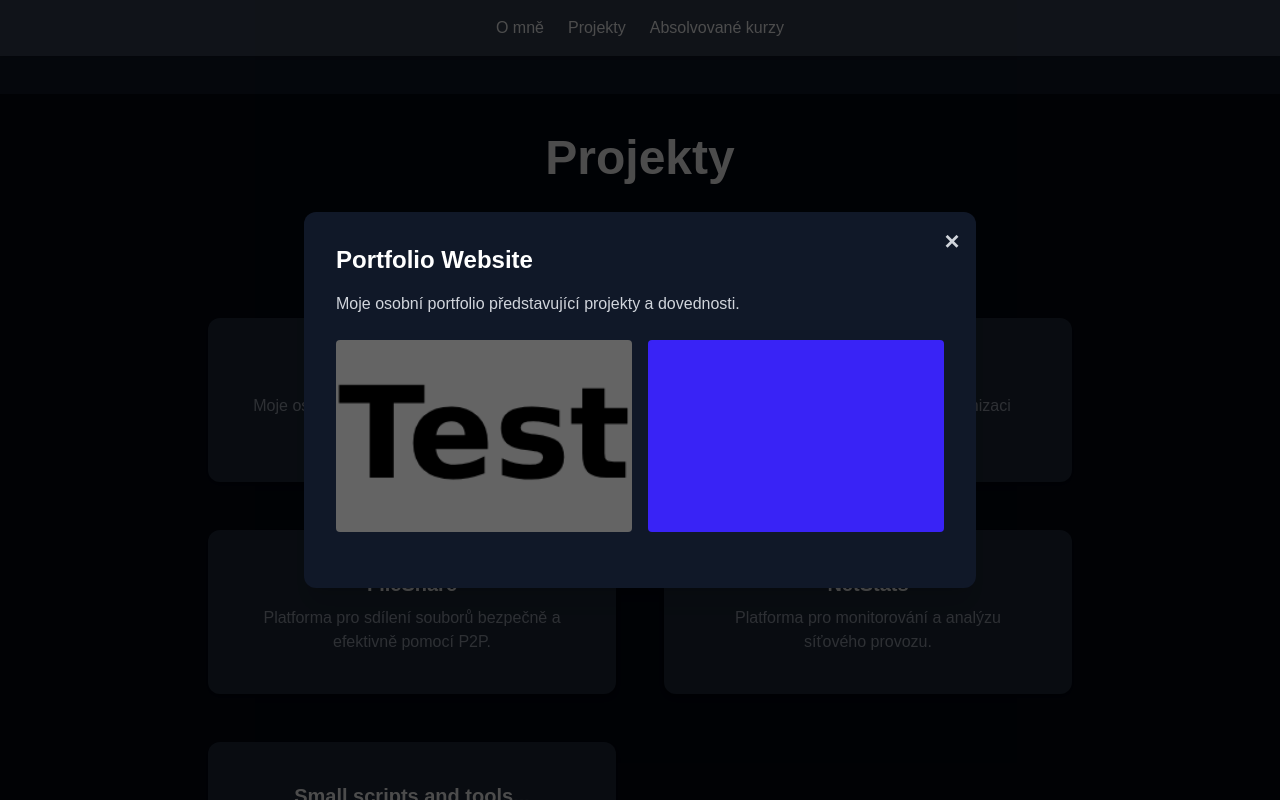
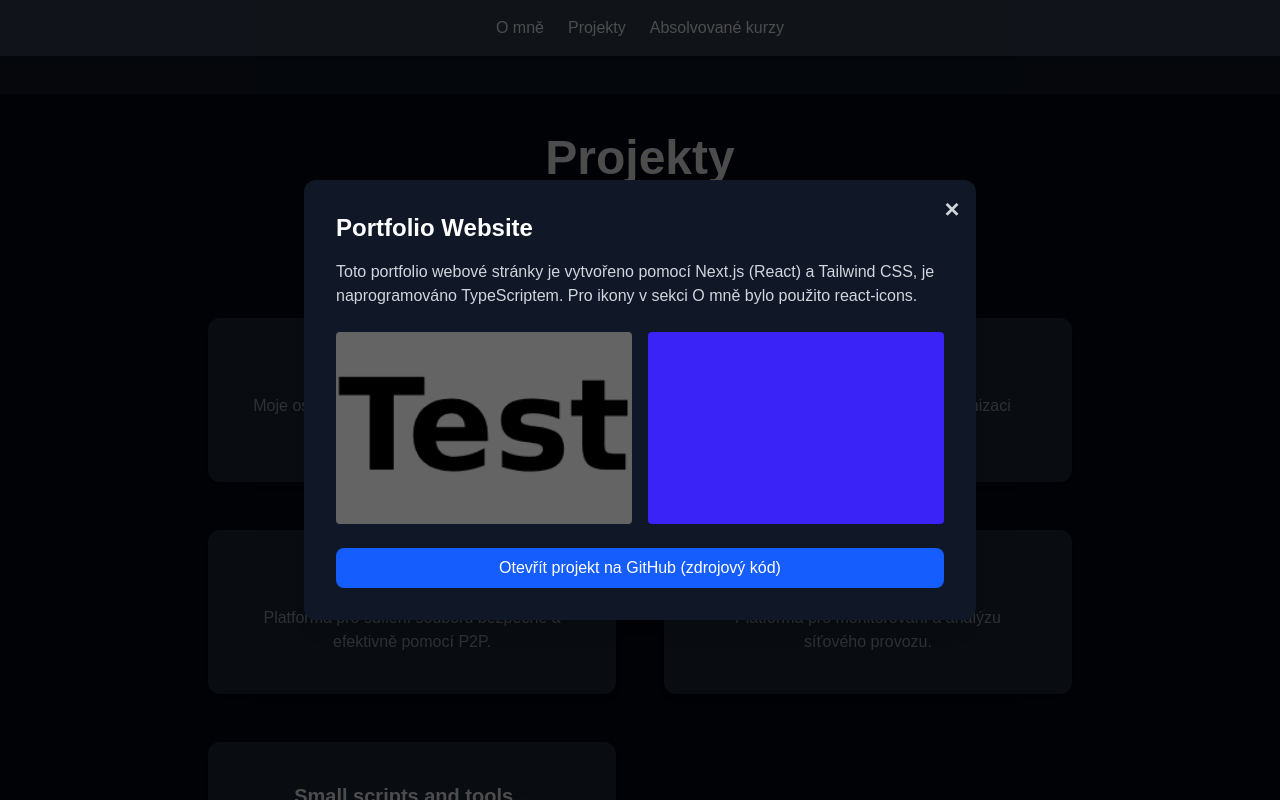
Before and after one commit to vana-jakub/portfolio, a Next.js app: page / in a window 1280 px wide. Both pictures are taken after a click on the button 412 px from the left and 1314 px from the top of the page. Shown: the part 914-1714 px from the top of the page. Built offline with nearby package versions, Linux system fonts and the light colour scheme.

Commit message:
Added detailed description for projects, added button links for projects

```diff
--- a/app/sections/projects.tsx
+++ b/app/sections/projects.tsx
@@ -6,7 +6,9 @@ const ProjectsSection = () => {
     const [openProject, setOpenProject] = useState<{
         title: string;
         description: string;
+        detailedDescription: string;
         images: string[];
+        link: string;
     } | null>(null);
 
     const [selectedImage, setSelectedImage] = useState<string | null>(null);
@@ -23,27 +25,42 @@ const ProjectsSection = () => {
         {
             title: "Portfolio Website",
             description: "Moje osobní portfolio představující projekty a dovednosti.",
+            detailedDescription:
+            "Toto portfolio webové stránky je vytvořeno pomocí Next.js (React) a Tailwind CSS, je naprogramováno TypeScriptem. Pro ikony v sekci O mně bylo použito react-icons.",
             images: ["/test.png", "/blue.png"],
+            link: "https://google.com",
         },
         {
             title: "Download Manager",
             description: "Nástroj pro efektivní správu a organizaci stahování.",
+            detailedDescription:
+            "Download Manager je aplikace naprogramovaná v Javě s použitím JavaFX navržená pro zjednodušení procesu stahování souborů z internetu. Umožňuje uživatelům udělat s notorického procesu stahování rychlý a efektivní zážitek díky unikátním funkcím.",
             images: ["/test.png", "/blue.png"],
+            link: "https://google.com",
         },
         {
             title: "FileShare",
             description: "Platforma pro sdílení souborů bezpečně a efektivně pomocí P2P.",
+            detailedDescription:
+            "FileShare je peer-to-peer (P2P) platforma, která umožňuje uživatelům sdílet soubory přímo mezi sebou bez potřeby centrálního serveru. Tato aplikace je vyvynuta v Javě, jedná se spíše o menší aplikaci, ovladatelnou přímo z příkazového řádku.",
             images: ["/test.png", "/blue.png"],
+            link: "https://google.com",
         },
         {
             title: "NetStats",
             description: "Platforma pro monitorování a analýzu síťového provozu.",
+            detailedDescription:
+            "NetStats je nástroj pro sledování a analýzu síťového provozu v reálném čase. Aplikace je vyvinuta v Pythonu, obsahuje funkce jako získání veřejné IP adresy, sledování rychlosti připojení, ping, traceroute a další užitečné nástroje pro diagnostiku sítě.",
             images: ["/test.png", "/blue.png"],
+            link: "https://google.com",
         },
         {
             title: "Small scripts and tools...",
             description: "Různé menší skripty a nástroje pro různé úkoly.",
+            detailedDescription:
+            "Tato kolekce menších skriptů a nástrojů je navržena pro usnadnění různých úkolů. Každý skript je vytvořen s důrazem na efektivitu a jednoduchost použití, což umožňuje uživatelům rychle dosáhnout požadovaných výsledků.",
             images: ["/test.png", "/blue.png"],
+            link: "https://google.com",
         },
     ];
 
@@ -93,7 +110,7 @@ const ProjectsSection = () => {
                             ✕
                         </button>
                         <h2 className="text-2xl font-semibold mb-4">{openProject.title}</h2>
-                        <p className="text-gray-300 mb-6">{openProject.description}</p>
+                        <p className="text-gray-300 mb-6">{openProject.detailedDescription}</p>
                         <div className="grid grid-cols-2 gap-4 mb-6">
                             {openProject.images.map((image, index) => (
                                 <div
@@ -109,6 +126,14 @@ const ProjectsSection = () => {
                                 </div>
                             ))}
                         </div>
+                        <a
+                            href={openProject.link}
+                            target="_blank"
+                            rel="noopener noreferrer"
+                            className="block w-full mt-4 text-center bg-blue-600 hover:bg-blue-700 text-white py-2 px-4 rounded-lg"
+                        >
+                            Otevřít projekt na GitHub (zdrojový kód)
+                        </a>
                     </div>
                 </div>
             )}
```
